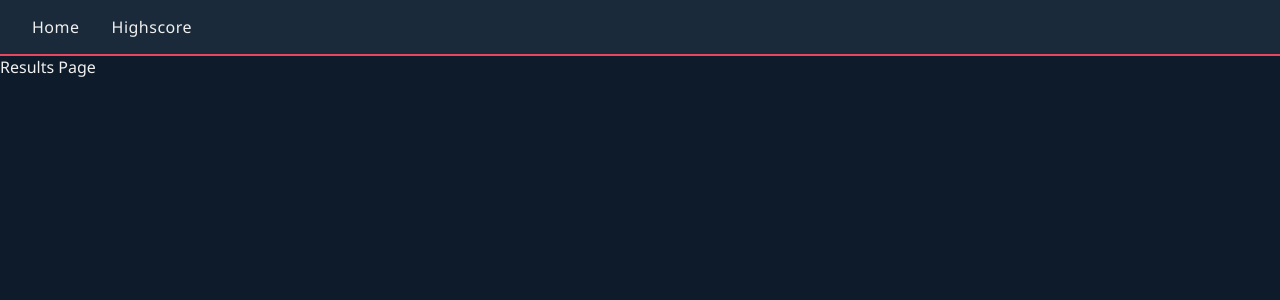
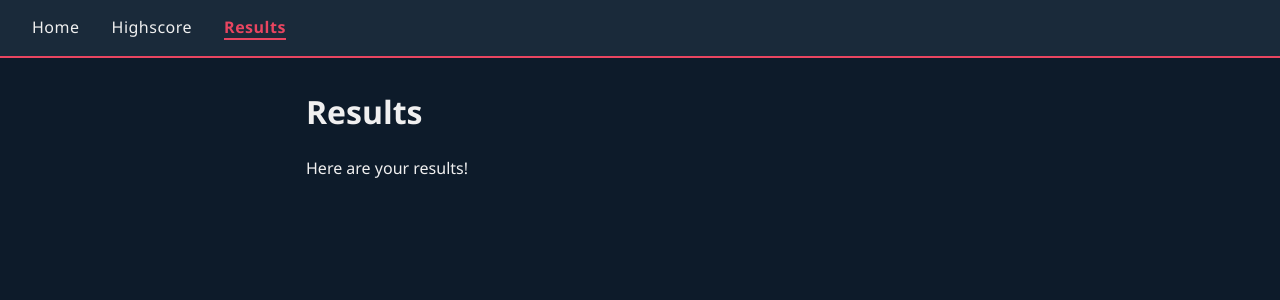
Before and after one commit to ilma200503/Quizapp, a React (Vite) app: page /results in a window 1280 px wide. Shown: the top 300 px of the page. Built offline with nearby package versions, Linux system fonts and the light colour scheme.

Commit message:
Added basic results page in navbar for testing

```diff
--- a/src/components/Navbar.jsx
+++ b/src/components/Navbar.jsx
@@ -5,6 +5,7 @@ function Navbar() {
     <nav>
       <NavLink to="/">Home</NavLink>
       <NavLink to="/highscore">Highscore</NavLink>
+      <NavLink to="/results">Results</NavLink>
     </nav>
   )
 }
--- a/src/pages/HighscorePage.jsx
+++ b/src/pages/HighscorePage.jsx
@@ -1,5 +1,5 @@
 import { useState, useEffect } from 'react'
-import HighscoreEntry from '../components/HighscoreEntry'
+import HighscoreEntry from '../components/HighScoreEntry'
 import styles from './HighscorePage.module.css'
 
 function HighscorePage() {
--- a/src/pages/ResultsPage.jsx
+++ b/src/pages/ResultsPage.jsx
@@ -1 +1,9 @@
-function ResultsPage() { return <div>Results Page</div> } export default ResultsPage
+function ResultsPage() {
+    return (
+    <main>
+        <h1>Results</h1>
+        <p>Here are your results!</p>
+    </main>)
+}
+
+export default ResultsPage
```
